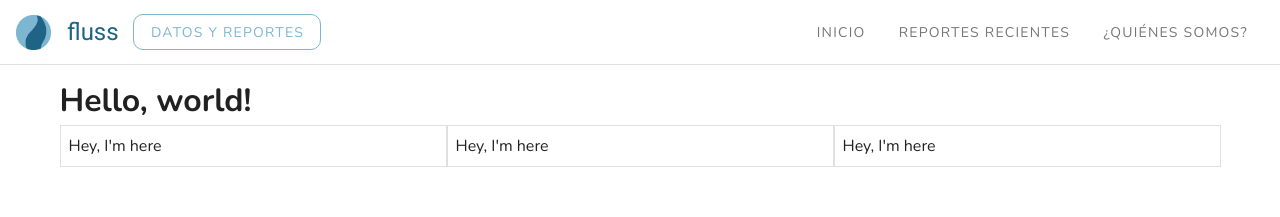
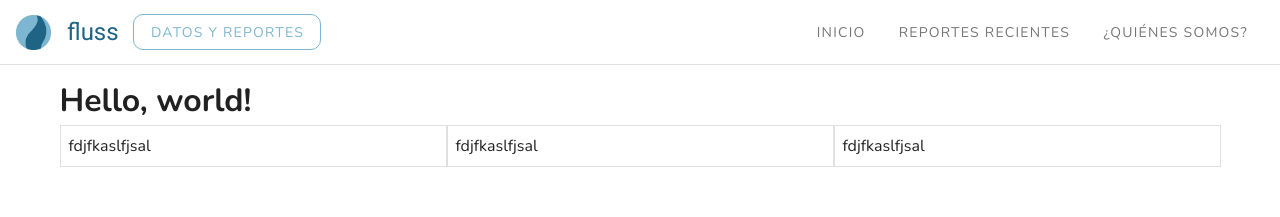
Before and after one commit to fluss-rd/fluss, a Vue app in the folder user/dashboard/: page /#/Home in a window 1280 px wide. Shown: the top 217 px of the page. Built offline with nearby package versions, Linux system fonts and the light colour scheme.

Commit message:
[WIP] hmm

```diff
--- a/user/dashboard/src/views/Home.vue
+++ b/user/dashboard/src/views/Home.vue
@@ -4,7 +4,7 @@
     <v-row no-gutters>
       <v-col v-for="n in 3" :key="n" cols="12" sm="4">
         <v-card class="pa-2" outlined tile>
-          Hey, I'm here
+          fdjfkaslfjsal
         </v-card>
       </v-col>
     </v-row>
```
